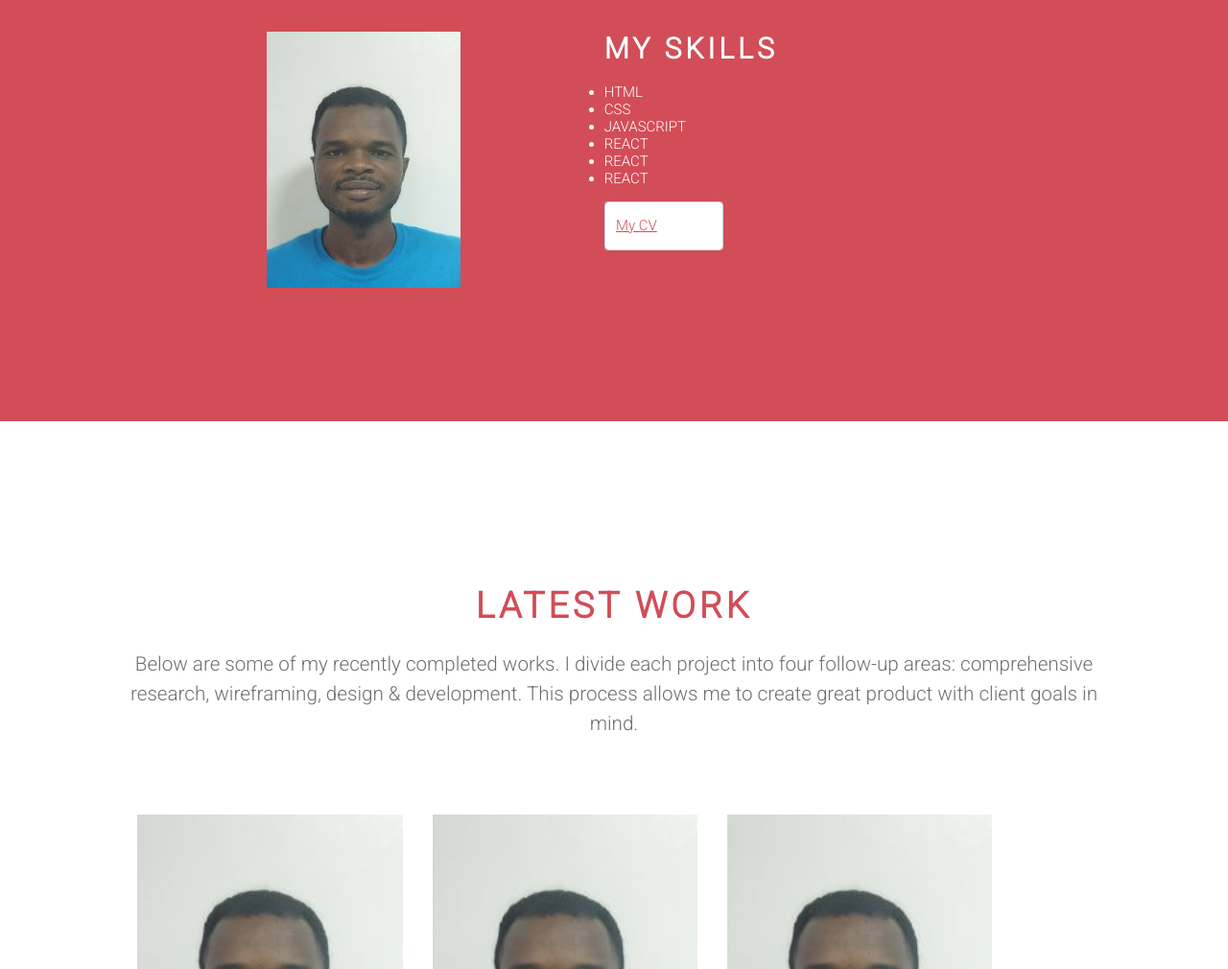
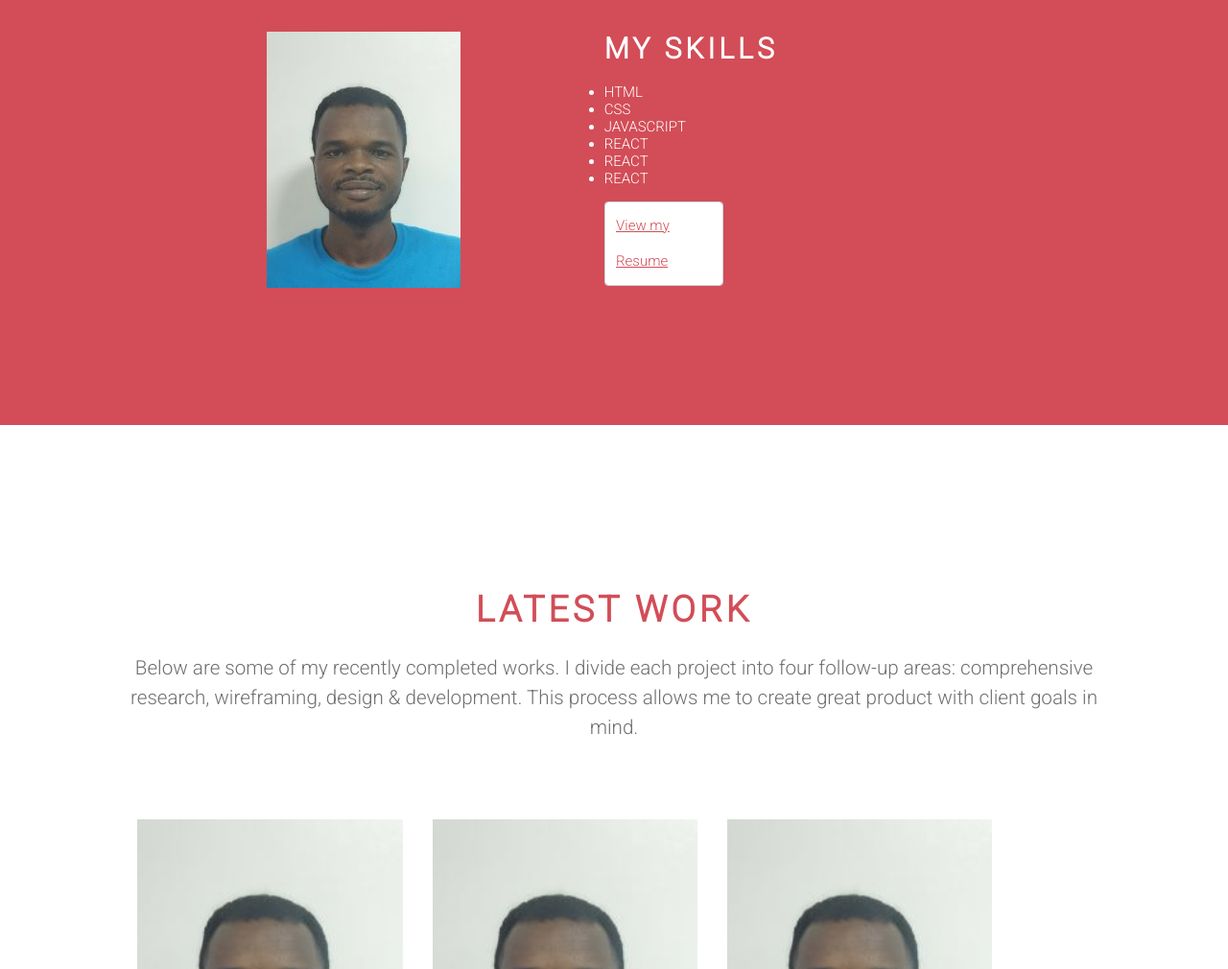
Before and after one commit to imwithjosh/PORTFOLIO2, a plain HTML site: page index.html in a window 1280 px wide. Shown: the part 919-1929 px from the top of the page at 96% size. Drawn offline with Linux system fonts and the light colour scheme.

Commit message:
added some few things

```diff
--- a/index.html
+++ b/index.html
@@ -56,7 +56,7 @@ player and ready to break new grounds.</p>
         </ul>
 
 
-        <a href="assets/OyewaleResume.pdf" target="_blank" class="button">My CV</a>
+        <a href="assets/OyewaleResume.pdf" target="_blank" class="button"> View my Resume</a>
     </p>
     </div>
 </div>
```
